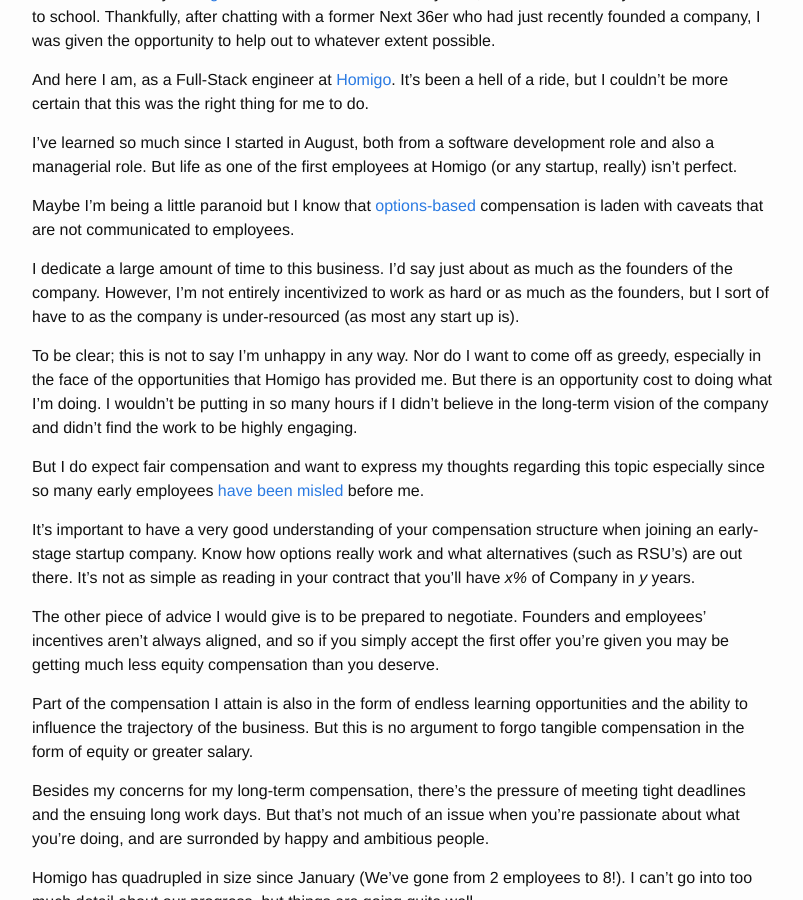
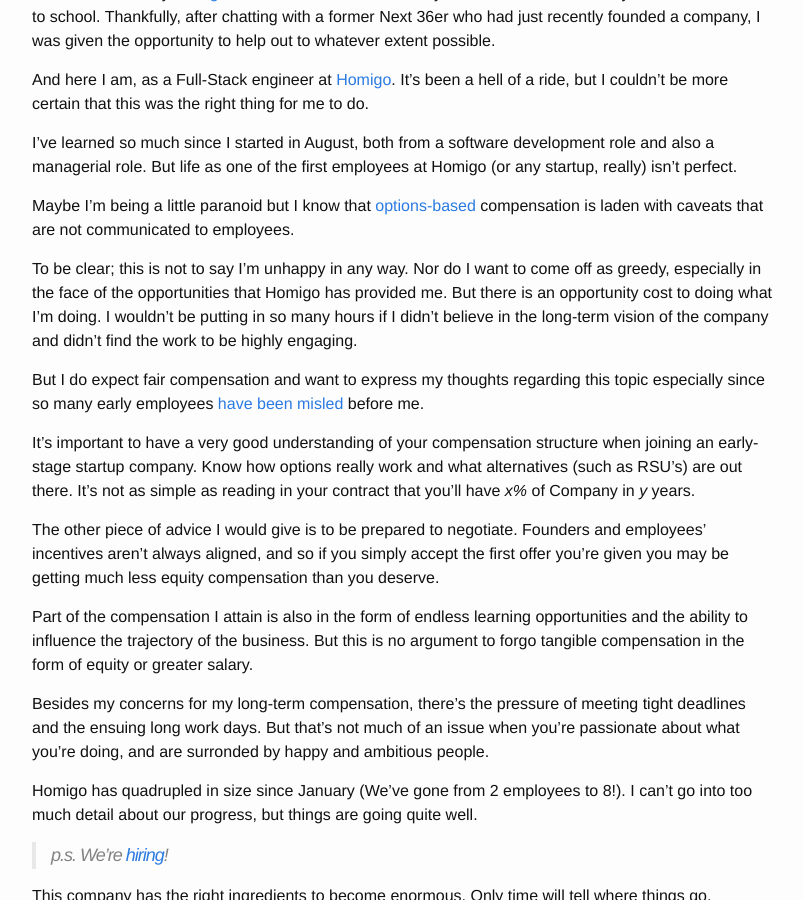
Before and after one commit to gDelgado14/gDelgado14.github.io, a Jekyll site: the page built from _posts/2017-04-23-in-the-trenches.md, in a window 1280 px wide and 900 px high, scrolled down 2364 px. Shown: the whole window, without its empty margins (238-1041 px from the left). Built offline with Jekyll 4.4.1, drawn with Linux system fonts in a browser that asks for light colours.

Commit message:
Remove unintentionally passive-aggressive paragraph.

```diff
--- a/_posts/2017-04-23-in-the-trenches.md
+++ b/_posts/2017-04-23-in-the-trenches.md
@@ -56,9 +56,6 @@
 
 Maybe I'm being a little paranoid but I know that [options-based](http://blog.samaltman.com/employee-equity) compensation is laden with caveats that are not communicated to employees.
 
-I dedicate a large amount of time to this business. I'd say just about as much as the founders of the company.
-However, I'm not entirely incentivized to work as hard or as much as the founders, but I sort of have to as the company is under-resourced (as most any start up is).
-
 To be clear; this is not to say I'm unhappy in any way. Nor do I want to come off as greedy, especially in the face of the opportunities that Homigo has provided me. But there is an opportunity cost to doing what I'm doing. I wouldn't be putting in so many hours if I didn't believe in the long-term vision of the company and didn't find the work to be highly engaging.
 
 But I do expect fair compensation and want to express my thoughts regarding this topic especially since so many early employees [have been misled](https://news.ycombinator.com/item?id=2692985) before me.
```
